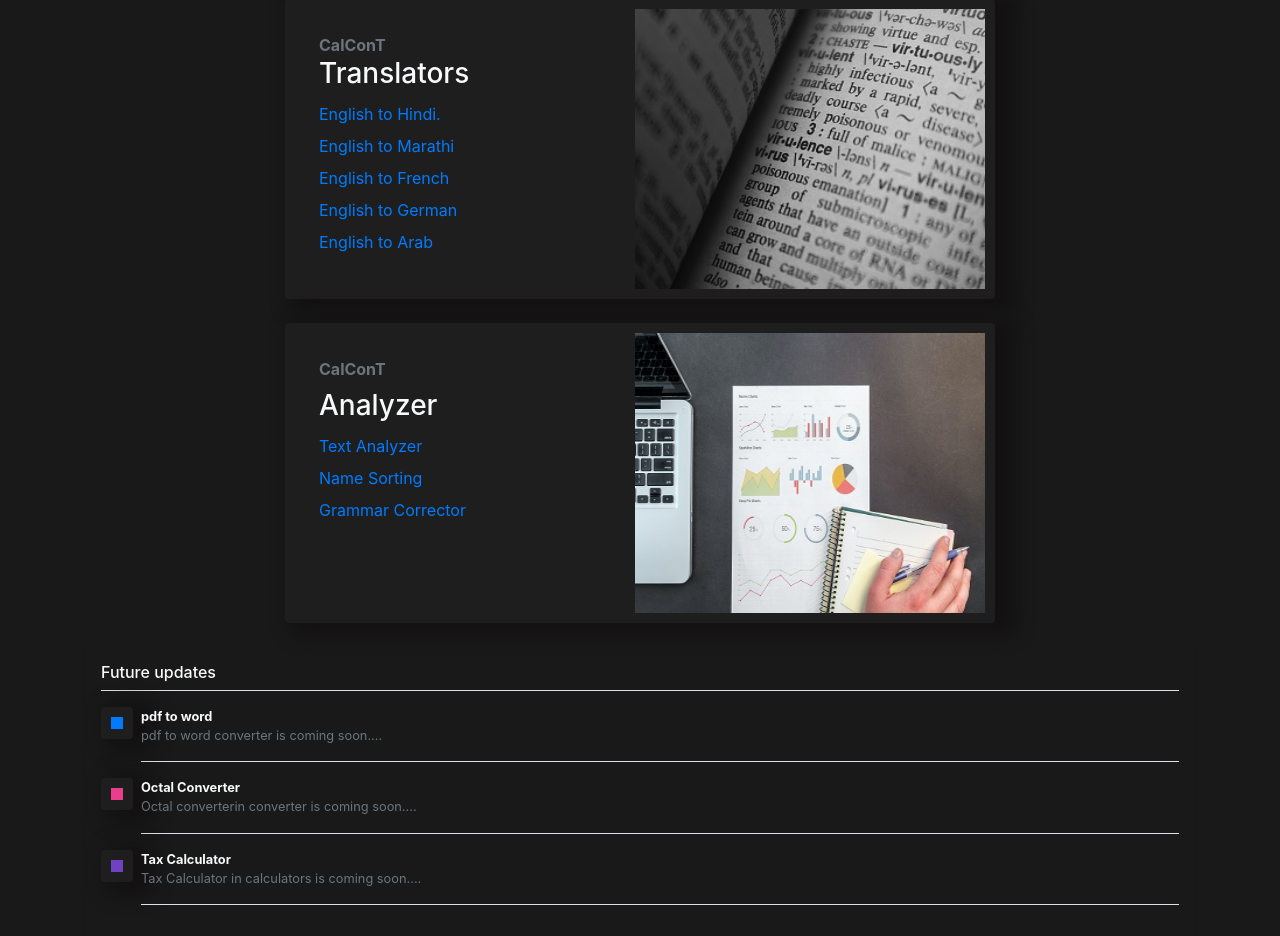
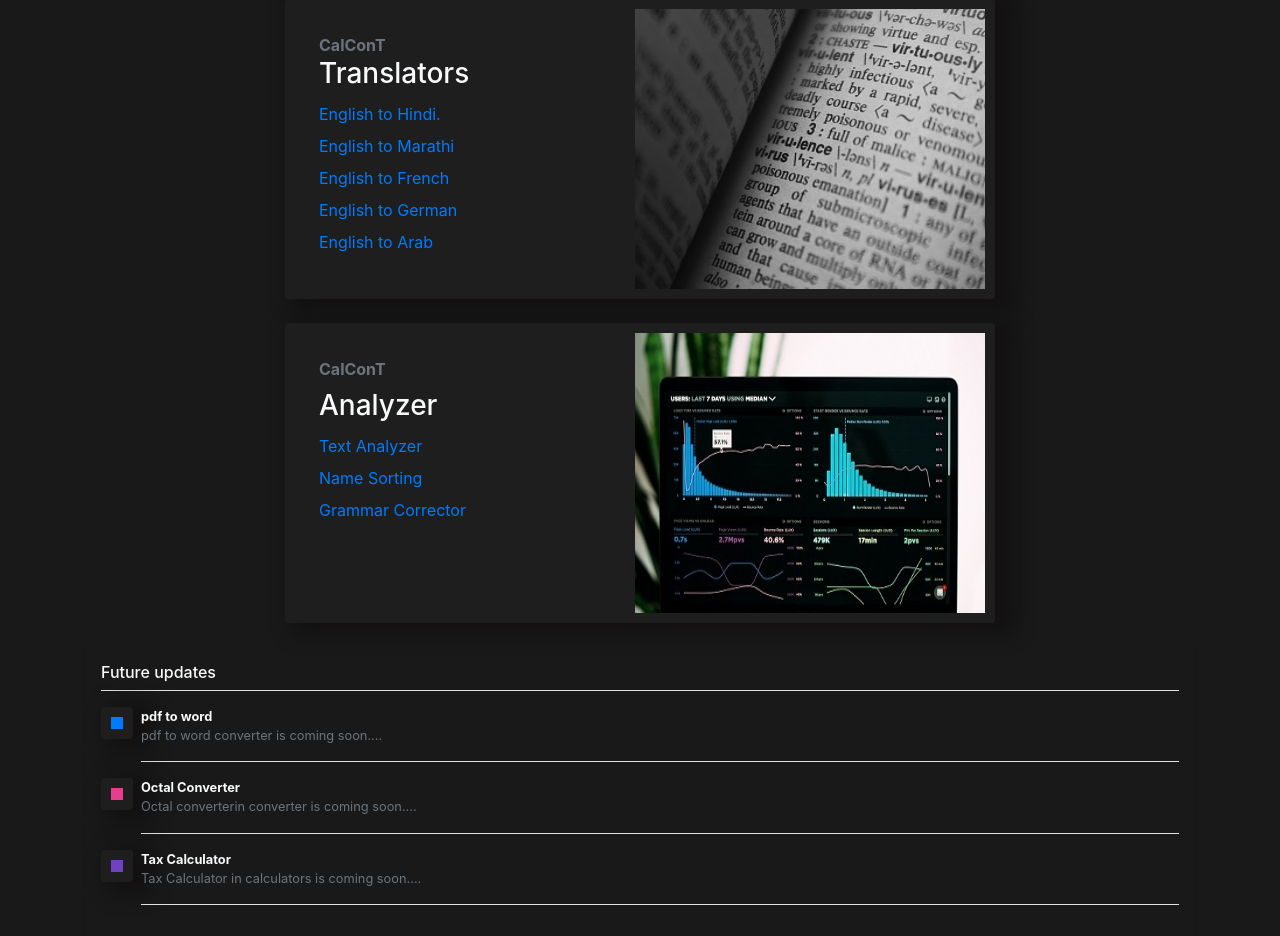
Before and after one commit to calcont/calcont.in, a Django app: page / in a window 1280 px wide. Shown: the part 1185-2121 px from the top of the page. Run offline with Django 3.2, Linux system fonts and the light colour scheme; some libraries are stand-ins or nearby versions.

Commit message:
pageandnamesorting

```diff
--- a/mysite/templates/index.html
+++ b/mysite/templates/index.html
@@ -172,7 +172,7 @@ padding: 10px;
 
         </div>
         <div class="col-auto d-none d-lg-block">
-          <img src="/static/Analyzer.jpg" class="bd-placeholder-img" width="350" height="280"
+          <img src="/static/Analyzer1.jpg" class="bd-placeholder-img" width="350" height="280"
             aria-label="Placeholder: Thumbnail">
         </div>
       </div>
```
